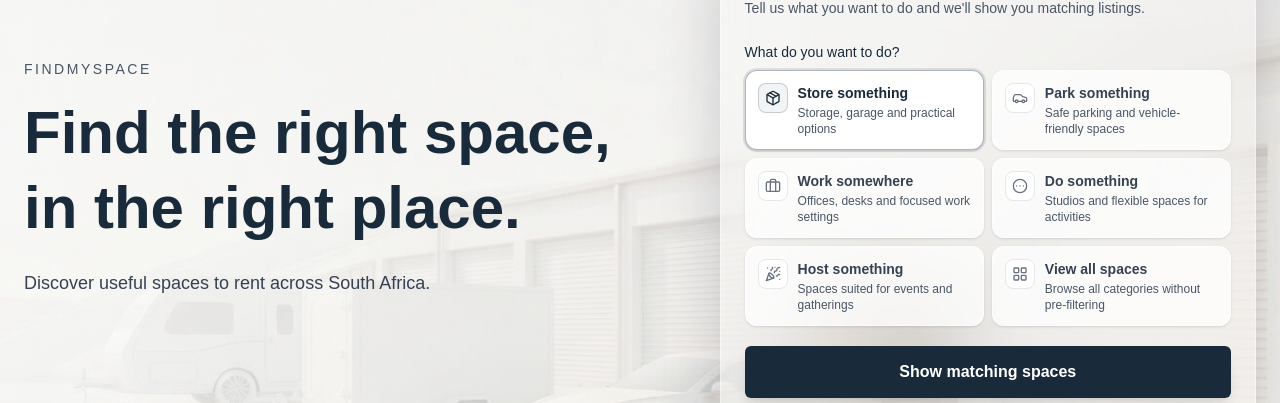
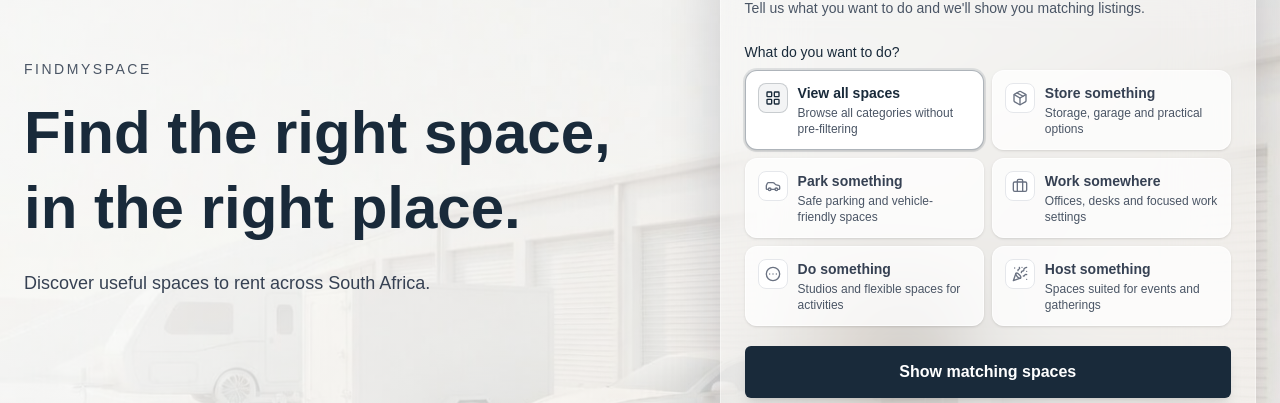
Before and after one commit to Findmyspace-org/findmyspace-app, a Next.js app: page / in a window 1280 px wide. Shown: the part 204-607 px from the top of the page. Built offline with nearby package versions, Linux system fonts and the light colour scheme; no server answers.

Commit message:
UAT Landing All

```diff
--- a/app/page.tsx
+++ b/app/page.tsx
@@ -38,7 +38,8 @@
 export default function HomePage() {
   const router = useRouter();
 
-  const [intent, setIntent] = useState<SpaceIntentKey | typeof VIEW_ALL_KEY>("store");
+  const [intent, setIntent] = useState<SpaceIntentKey | typeof VIEW_ALL_KEY>(VIEW_ALL_KEY);
+  const orderedIntentKeys: SpaceIntentKey[] = ["store", "park", "work", "do", "host"];
 
   function goToBrowse(nextIntent: SpaceIntentKey | typeof VIEW_ALL_KEY) {
     const params = new URLSearchParams();
@@ -108,7 +109,47 @@
                   role="radiogroup"
                   aria-label="Choose your intent"
                 >
-                  {SPACE_INTENTS.map((option) => {
+                  <button
+                    type="button"
+                    role="radio"
+                    aria-checked={intent === VIEW_ALL_KEY}
+                    onClick={() => {
+                      setIntent(VIEW_ALL_KEY);
+                      goToBrowse(VIEW_ALL_KEY);
+                    }}
+                    className={`group w-full cursor-pointer rounded-xl border px-3 py-3 text-left shadow-sm transition-all duration-200 ease-out active:translate-y-0 ${
+                      intent === VIEW_ALL_KEY
+                        ? "border-[#192a3a]/35 bg-white text-[#192a3a] ring-2 ring-[#192a3a]/10 hover:-translate-y-0.5 hover:shadow-md hover:border-[#192a3a]/45"
+                        : "border-white/60 bg-white/75 text-gray-700 hover:-translate-y-0.5 hover:bg-white hover:border-gray-300 hover:shadow-md"
+                    }`}
+                  >
+                    <div className="flex items-start gap-2.5">
+                      <span
+                        className={`rounded-lg border p-1.5 ${
+                          intent === VIEW_ALL_KEY
+                            ? "border-[#192a3a]/20 bg-[#192a3a]/5 text-[#192a3a]"
+                            : "border-gray-200 bg-white text-gray-500"
+                        }`}
+                      >
+                        <LayoutGrid className="h-4 w-4 transition-all duration-200 ease-out group-hover:scale-[1.04] group-hover:text-[#192a3a]" />
+                      </span>
+                      <span className="min-w-0">
+                        <span
+                          className={`block text-sm font-semibold ${
+                            intent === VIEW_ALL_KEY ? "text-[#192a3a]" : "text-gray-700"
+                          }`}
+                        >
+                          View all spaces
+                        </span>
+                        <span className="mt-0.5 block text-xs text-gray-600">
+                          Browse all categories without pre-filtering
+                        </span>
+                      </span>
+                    </div>
+                  </button>
+                  {orderedIntentKeys.map((intentKey) => {
+                    const option = SPACE_INTENTS.find((item) => item.key === intentKey);
+                    if (!option) return null;
                     const Icon = INTENT_ICONS[option.key];
                     const selected = intent === option.key;
                     return (
@@ -150,38 +191,6 @@
                       </button>
                     );
                   })}
-                  <button
-                    type="button"
-                    role="radio"
-                    aria-checked={intent === VIEW_ALL_KEY}
-                    onClick={() => {
-                      setIntent(VIEW_ALL_KEY);
-                      goToBrowse(VIEW_ALL_KEY);
-                    }}
-                    className={`group w-full cursor-pointer rounded-xl border px-3 py-3 text-left shadow-sm transition-all duration-200 ease-out active:translate-y-0 ${
-                      intent === VIEW_ALL_KEY
-                        ? "border-[#192a3a]/35 bg-white text-[#192a3a] ring-2 ring-[#192a3a]/10 hover:-translate-y-0.5 hover:shadow-md hover:border-[#192a3a]/45"
-                        : "border-white/60 bg-white/75 text-gray-700 hover:-translate-y-0.5 hover:bg-white hover:border-gray-300 hover:shadow-md"
-                    }`}
-                  >
-                    <div className="flex items-start gap-2.5">
-                      <span
-                        className={`rounded-lg border p-1.5 ${
-                          intent === VIEW_ALL_KEY
-                            ? "border-[#192a3a]/20 bg-[#192a3a]/5 text-[#192a3a]"
-                            : "border-gray-200 bg-white text-gray-500"
-                        }`}
-                      >
-                        <LayoutGrid className="h-4 w-4 transition-all duration-200 ease-out group-hover:scale-[1.04] group-hover:text-[#192a3a]" />
-                      </span>
-                      <span className="min-w-0">
-                        <span className="block text-sm font-semibold text-gray-700">View all spaces</span>
-                        <span className="mt-0.5 block text-xs text-gray-600">
-                          Browse all categories without pre-filtering
-                        </span>
-                      </span>
-                    </div>
-                  </button>
                 </div>
               </div>
 
```
